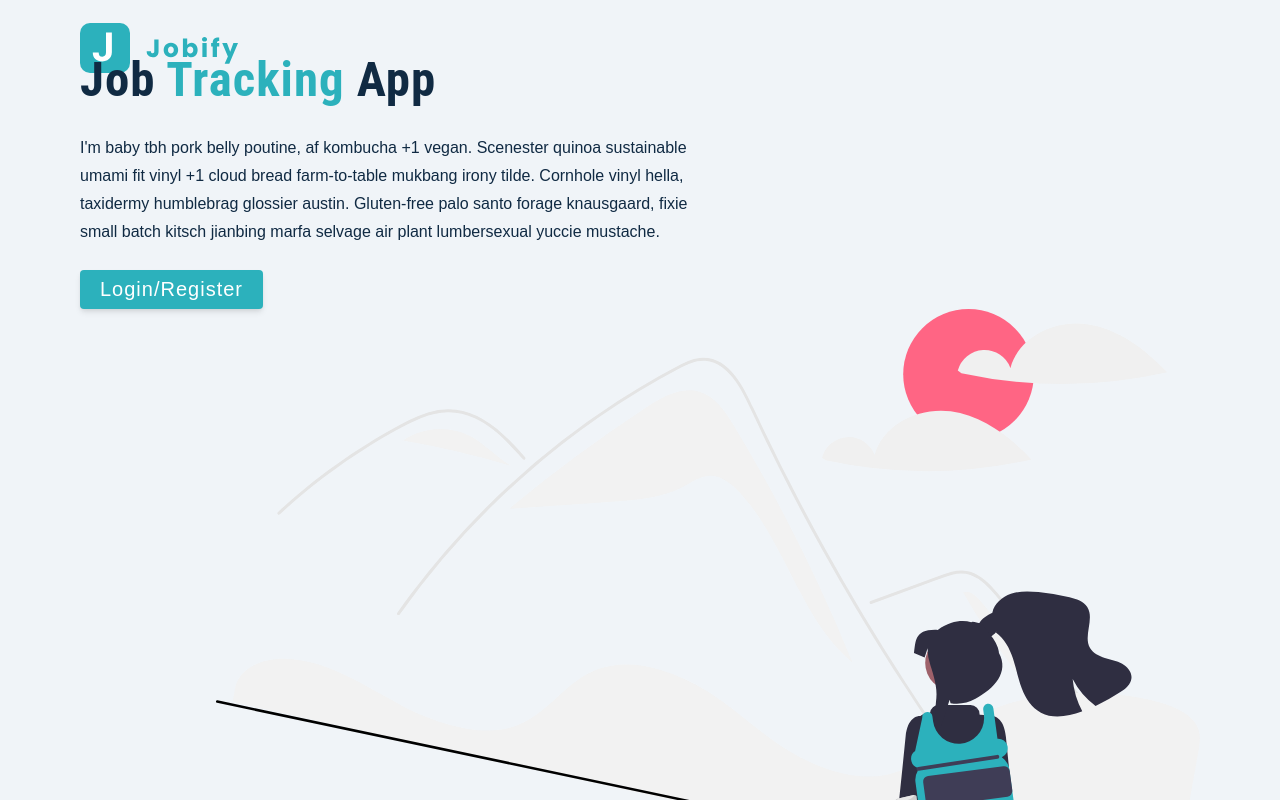
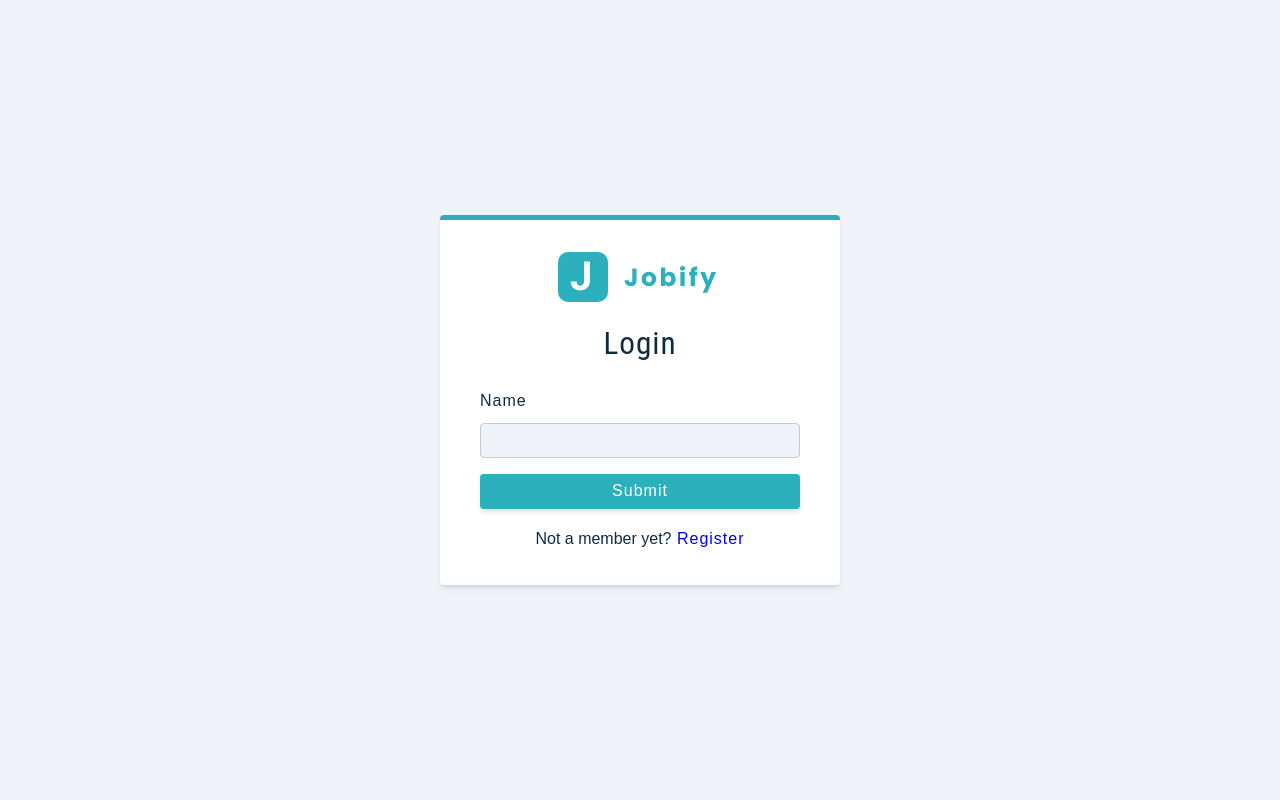
Before and after one commit to hateryx/mern-stack-builder-course, a React (Create React App) app in the folder client/: page /register in a window 1280 px wide. Shown: the top 800 px of the page. Built offline with nearby package versions, Linux system fonts and the light colour scheme.

Commit message:
Added: Landing and Error Pages
- Built Landing and Error Page
- Set-up: React Router
- Work-in-Progress: Register Page
- Work-in-Progress: Register - FrontRow

```diff
--- a/client/package.json
+++ b/client/package.json
@@ -6,9 +6,11 @@
     "@testing-library/jest-dom": "^5.16.5",
     "@testing-library/react": "^13.4.0",
     "@testing-library/user-event": "^13.5.0",
+    "history": "^5.3.0",
     "normalize.css": "^8.0.1",
     "react": "^18.2.0",
     "react-dom": "^18.2.0",
+    "react-router-dom": "^6.4.3",
     "react-scripts": "5.0.1",
     "styled-components": "^5.3.6",
     "web-vitals": "^2.1.4"
--- a/client/src/App.js
+++ b/client/src/App.js
@@ -1,12 +1,26 @@
 import React from "react";
-import Landing from "./pages/Landing";
+import { BrowserRouter, Routes, Route } from "react-router-dom";
+import { Dashboard, Register, Landing, Error } from "./pages";
 
 function App() {
   return (
     <div>
-      <Landing />
+      <BrowserRouter>
+        <Routes>
+          <Route path="/" element={<Dashboard />} />
+          <Route path="/register" element={<Register />} />
+          <Route path="/landing" element={<Landing />} />
+          <Route path="*" element={<Error />} />
+        </Routes>
+      </BrowserRouter>
     </div>
   );
 }
 
 export default App;
+
+/*  <nav>
+          <Link to="/">Dashboard</Link>
+          <Link to="/register">Register</Link>
+          <Link to="/landing">Home</Link>
+        </nav> */
--- a/client/src/assets/wrappers/ErrorPage.js
+++ b/client/src/assets/wrappers/ErrorPage.js
@@ -1,15 +1,18 @@
-import styled from 'styled-components'
+import styled from "styled-components";
 
 const Wrapper = styled.main`
   text-align: center;
+  place-items: center;
+  display: flex;
+  flex-direction: column;
+  justify-content: center;
+
   img {
     max-width: 600px;
     display: block;
     margin-bottom: 2rem;
   }
-  display: flex;
-  align-items: center;
-  justify-content: center;
+
   h3 {
     margin-bottom: 0.5rem;
   }
@@ -18,11 +21,12 @@ const Wrapper = styled.main`
     margin-bottom: 0.5rem;
     color: var(--grey-500);
   }
+
   a {
     color: var(--primary-500);
     text-decoration: underline;
     text-transform: capitalize;
   }
-`
+`;
 
-export default Wrapper
+export default Wrapper;
--- a/client/src/assets/wrappers/JobsContainer.js
+++ b/client/src/assets/wrappers/JobsContainer.js
@@ -1,4 +1,4 @@
-import styled from 'styled-components'
+import styled from "styled-components";
 
 const Wrapper = styled.section`
   margin-top: 4rem;
@@ -20,5 +20,5 @@ const Wrapper = styled.section`
       gap: 1rem;
     }
   }
-`
-export default Wrapper
+`;
+export default Wrapper;
--- /dev/null
+++ b/client/src/component/Logo.js
@@ -0,0 +1,12 @@
+import React from "react";
+import logo from "../assets/images/logo.svg";
+
+export const Logo = () => {
+  return (
+    <nav>
+      <img src={logo} alt="joblify" className="logo" />
+    </nav>
+  );
+};
+
+export default Logo;
--- /dev/null
+++ b/client/src/component/index.js
@@ -0,0 +1,3 @@
+import Logo from "../component/Logo";
+
+export { Logo };
--- /dev/null
+++ b/client/src/pages/Dashboard.js
@@ -0,0 +1,7 @@
+import React from "react";
+
+const Dashboard = () => {
+  return <h1>Dashboard</h1>;
+};
+
+export default Dashboard;
--- /dev/null
+++ b/client/src/pages/Error.js
@@ -0,0 +1,17 @@
+import React from "react";
+import { Link } from "react-router-dom";
+import img from "../assets/images/not-found.svg";
+import Wrapper from "../assets/wrappers/ErrorPage";
+
+export const Error = () => {
+  return (
+    <Wrapper className="full-page">
+      <img src={img} alt="not found"></img>
+      <h3>You got the wrong link.</h3>
+      <p>Please get back to our home page.</p>
+      <Link to="/">Go back to home</Link>
+    </Wrapper>
+  );
+};
+
+export default Error;
--- a/client/src/pages/Landing.js
+++ b/client/src/pages/Landing.js
@@ -1,14 +1,16 @@
 import React from "react";
-import logo from "../assets/images/logo.svg";
-import main from "../assets/images/main.svg";
-import styled from "styled-components";
+
+import main from "../assets/images/main-alternative.svg";
+import Wrapper from "../assets/wrappers/LandingPage";
+
+import { Logo } from "../component";
+// alternative: import Logo from "../component/Logo";
+import { Link } from "react-router-dom";
 
 const Landing = () => {
   return (
     <Wrapper>
-      <nav>
-        <img src={logo} alt="joblify" className="logo" />
-      </nav>
+      <Logo />
       <div className="container page">
         {/*info*/}
         <div className="info">
@@ -23,7 +25,9 @@ const Landing = () => {
             small batch kitsch jianbing marfa selvage air plant lumbersexual
             yuccie mustache.
           </p>
-          <button className="btn btn-hero">Login/Register</button>
+          <Link to="/register" className="btn btn-hero">
+            Login/Register
+          </Link>
         </div>
         <img src={main} alt="job hunt" className="img main-img"></img>
       </div>
@@ -31,47 +35,4 @@ const Landing = () => {
   );
 };
 
-const Wrapper = styled.main`
-  nav {
-    width: var(--fluid-width);
-    max-width: var(--max-width);
-    margin: 0 auto;
-    height: var(--nav-height);
-    display: flex;
-    align-items: center;
-  }
-
-  .page {
-    min-height: calc(100vh - var(--nav-height));
-    display: grid;
-    align-items: center;
-    margin-top: -3rem;
-  }
-
-  h1 {
-    font-weight: 700;
-    span {
-      color: var(--primary-500);
-    }
-
-  p{
-    color: var(--grey-600);
-  }
-
-  .main-img {
-    display: none;
-  }
-
-  @media (min-width: 992px) {
-    .page {
-      grid-template-columns: 1fr 1fr;
-      column-gap: 3rem;
-    }
-
-    .main-img {
-      display: block;
-    }
-  }
-`;
-
 export default Landing;
--- /dev/null
+++ b/client/src/pages/Register.js
@@ -0,0 +1,65 @@
+import React from "react";
+import { Logo } from "../component";
+import { Link } from "react-router-dom";
+import { useState, useEffect } from "react";
+import Wrapper from "../assets/wrappers/RegisterPage";
+// to use global context and useNavigate later
+
+const initialState = {
+  name: "",
+  email: "",
+  password: "",
+  isMember: true,
+};
+// if possible prefer local state
+// global state
+
+const Register = () => {
+  const [values, setValues] = useState(initialState);
+  // global context and useNavigate later
+
+  const changeHandler = (e) => {
+    setValues(e.target.value);
+    console.log(values);
+  };
+
+  const submitHandler = (e) => {
+    e.preventDefault();
+    console.log(e.target);
+    //setValues(e.target);
+  };
+
+  return (
+    <Wrapper className="full-page">
+      <form className="form" onSubmit={submitHandler}>
+        <Logo />
+        <h3>Login</h3>
+        {/* username field */}
+        <div>
+          <label htmlFor="name" className="form-label">
+            Name
+          </label>
+          <input
+            className="form-input"
+            type="text"
+            value={values.name}
+            name="name"
+            onChange={changeHandler}
+          ></input>
+
+          {/* password field */}
+        </div>
+
+        <button type="submit" className="btn btn-block">
+          Submit
+        </button>
+        <p>
+          Not a member yet?
+          <Link to="/Register"> Register</Link>
+        </p>
+      </form>
+    </Wrapper>
+  );
+};
+
+export default Register;
--- /dev/null
+++ b/client/src/pages/index.js
@@ -0,0 +1,6 @@
+import Dashboard from "./Dashboard";
+import Register from "./Register";
+import Error from "./Error";
+import Landing from "./Landing";
+
+export { Dashboard, Register, Landing, Error };
```
Also changed, not shown: client/src/component/Register/FrontRow.js (added, +21 -0 lines), 2 other files (tests, documents, lock files or other folders).
